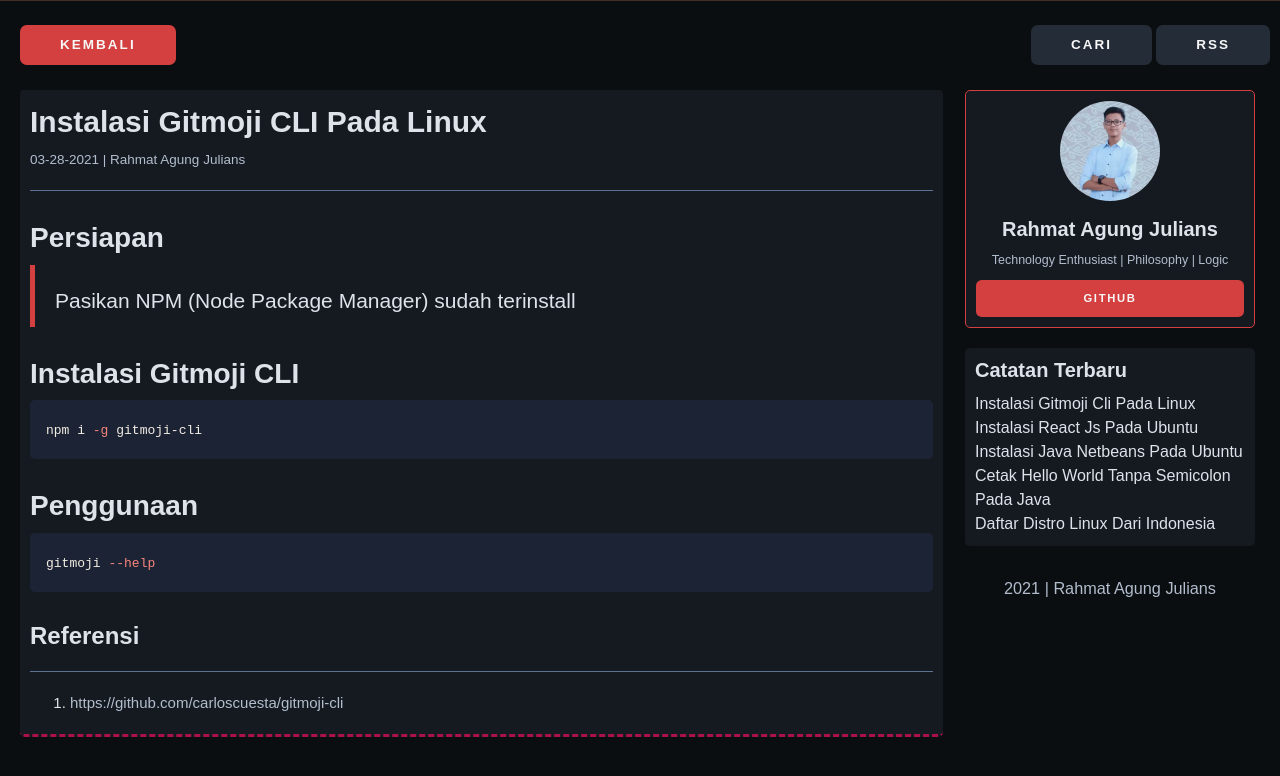
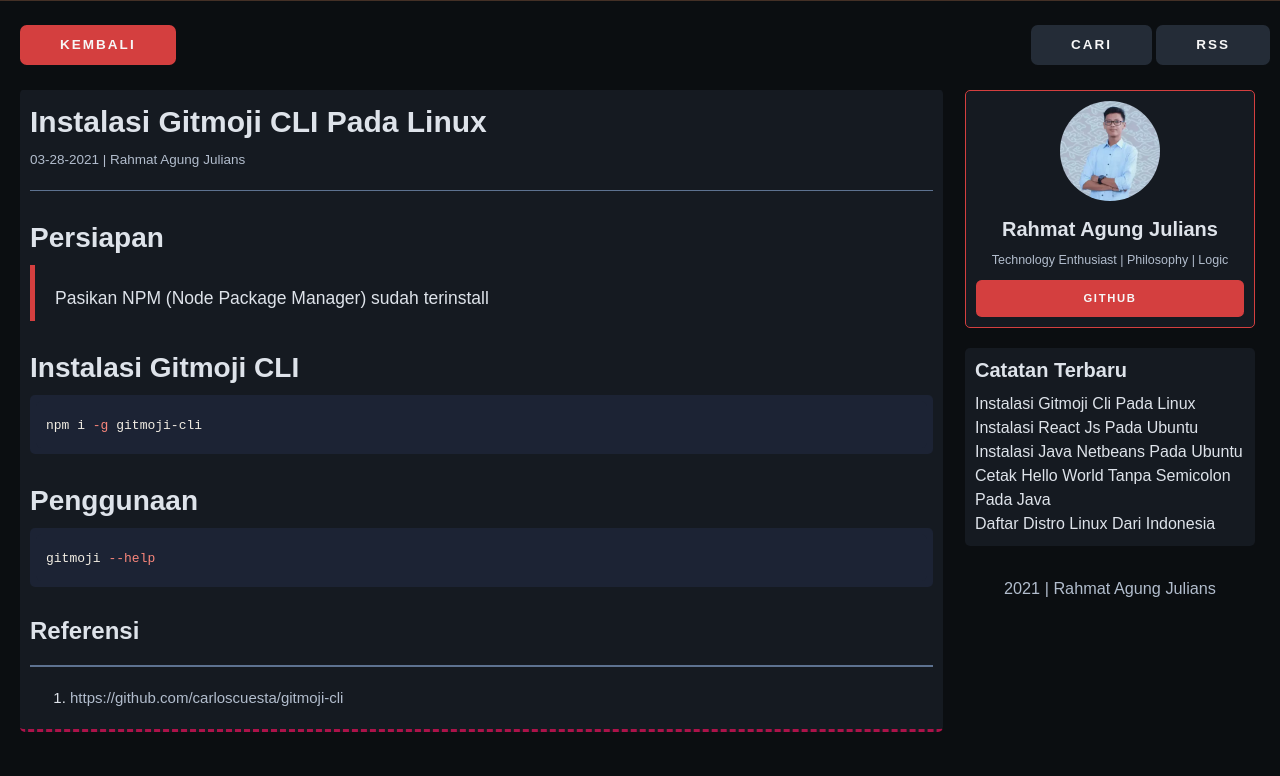
Before and after one commit to rahmatagungj/ruby-blog, a Jekyll site: the page built from _posts/2021/03/2021-03-28-instalasi-gitmoji-cli-pada-linux.md, in a window 1280 px wide. Shown: the top 776 px of the page. Built offline with Jekyll 4.4.1, drawn with Linux system fonts in a browser that asks for light colours.

Commit message:
:seedling: Just add dev files

```diff
--- a/assets/css/style.dev.css
+++ b/assets/css/style.dev.css
@@ -1819,6 +1819,8 @@
   padding-left: 20px;
   border-radius: 0.5em;
   position: relative;
+  margin-left: 3px;
+  margin-right: 3px;
 }
 
 a:hover.button__standard {
@@ -1902,3 +1904,7 @@
     opacity: 1;
   }
 }
+
+blockquote p {
+  font-size: 1em;
+}
```
Also changed, not shown: assets/css/style.min.css, 1 other file.
